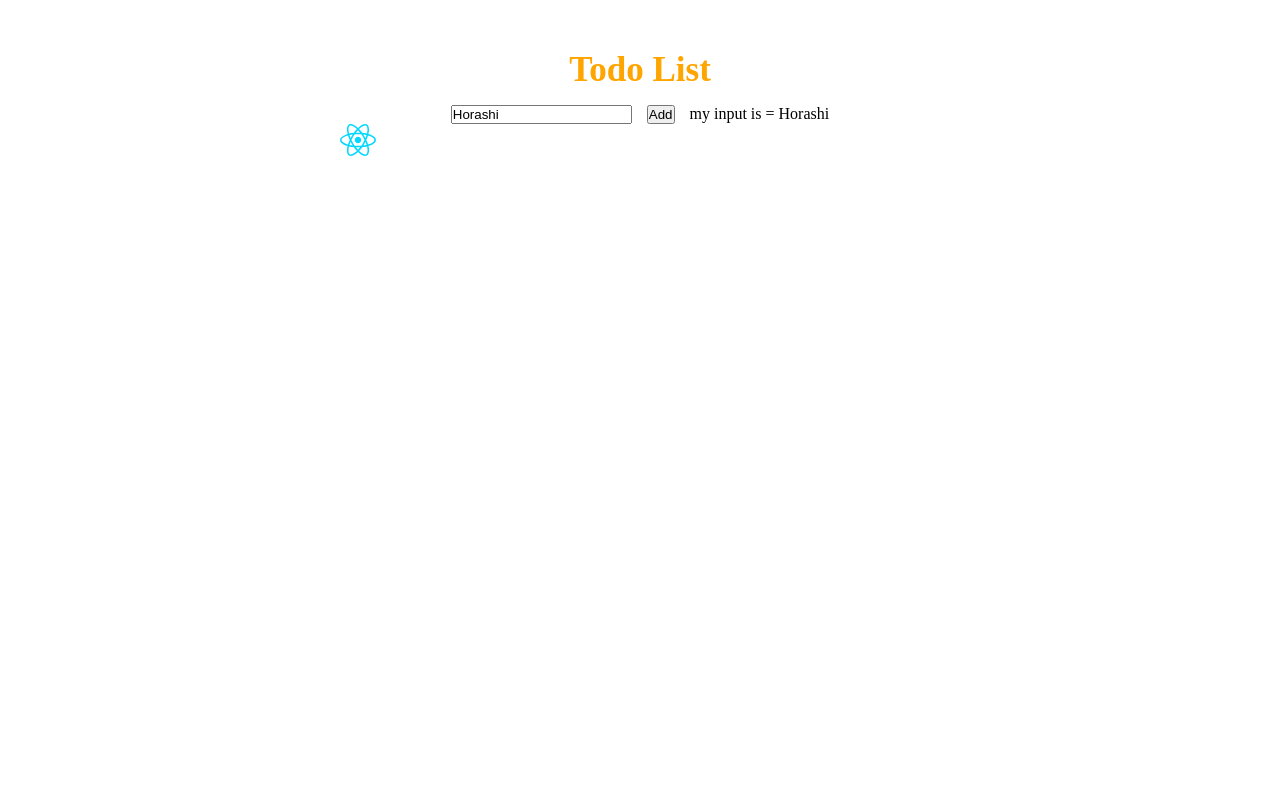
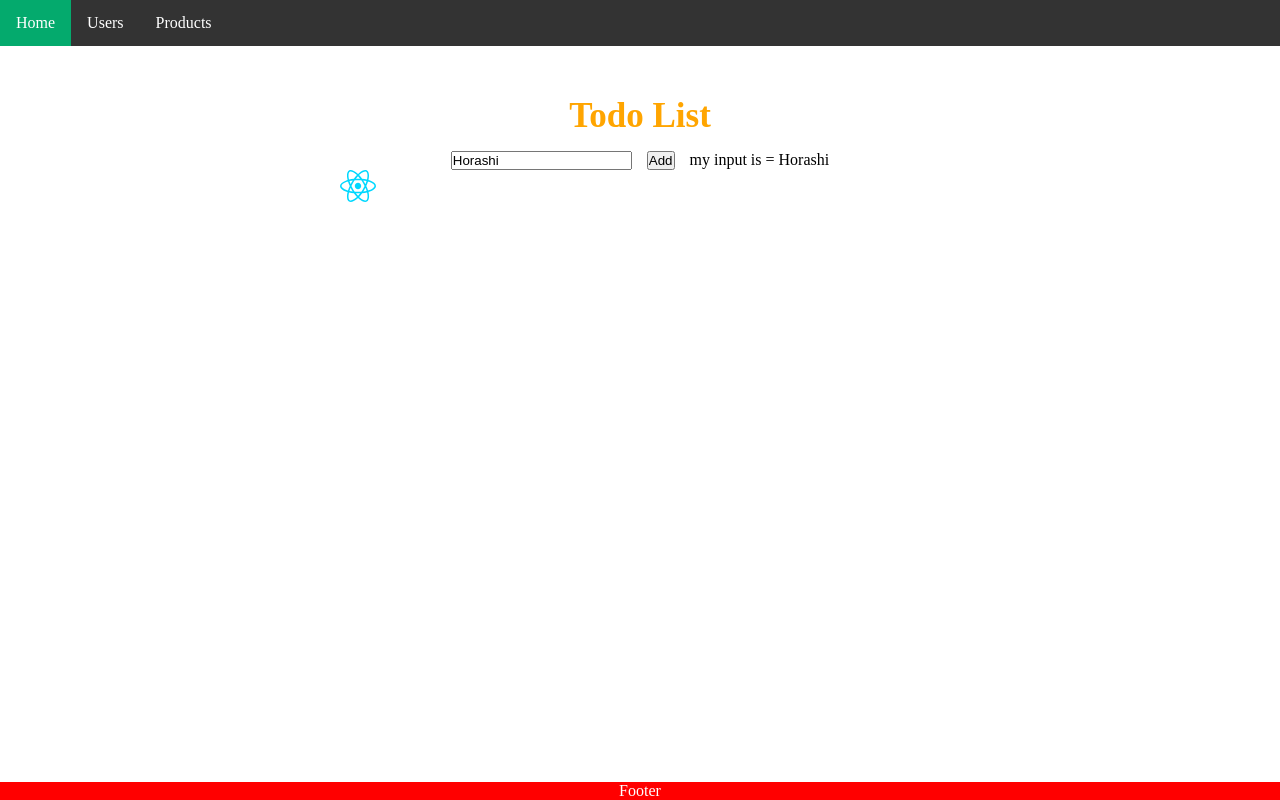
Before and after one commit to Nguyenductam1905/react-vite-horashidev, a React (Vite) app: page / in a window 1280 px wide. Built offline with nearby package versions, Linux system fonts and the light colour scheme.

Commit message:
video 46

```diff
--- a/src/App.jsx
+++ b/src/App.jsx
@@ -4,6 +4,8 @@
 import './App.css'
 import TodoNew from './components/todo/TodoNew'
 import TodoData from './components/todo/TodoData'
+import Header from './layout/header'
+import Footer from './layout/footer'
 const App = () => {
   const horashiDev = "DucTam HorashiDev";
   const age = 25;
@@ -34,6 +36,7 @@
 
   return (
     <>
+        <Header/>
         <div className="todo-container">
           <div className='todo-title'>Todo List</div>
           <TodoNew
@@ -68,6 +71,7 @@
             </div>
           }
         </div>
+        <Footer/>
     </>
   )
 }
--- /dev/null
+++ b/src/layout/footer.css
@@ -0,0 +1,10 @@
+
+.footer {
+   position: fixed;
+   left: 0;
+   bottom: 0;
+   width: 100%;
+   background-color: red;
+   color: white;
+   text-align: center;
+}
--- /dev/null
+++ b/src/layout/footer.jsx
@@ -0,0 +1,11 @@
+import "../layout/footer.css"
+
+const Footer = () => {
+    return (
+        <div className="footer">
+            <p>Footer</p>
+        </div>
+    )
+}
+
+export default Footer
--- /dev/null
+++ b/src/layout/header.css
@@ -0,0 +1,28 @@
+
+ul {
+  list-style-type: none;
+  margin: 0;
+  padding: 0;
+  overflow: hidden;
+  background-color: #333;
+}
+
+li {
+  float: left;
+}
+
+li a {
+  display: block;
+  color: white;
+  text-align: center;
+  padding: 14px 16px;
+  text-decoration: none;
+}
+
+li a:hover:not(.active) {
+  background-color: #111;
+}
+
+.active {
+  background-color: #04AA6D;
+}
--- /dev/null
+++ b/src/layout/header.jsx
@@ -0,0 +1,15 @@
+import '../layout/header.css'
+const Header = () => {
+    return (
+        <ul>
+            <li><a className="active" href="#home">Home</a></li>
+            <li><a href="/users">Users</a></li>
+            <li><a href="/products">Products</a></li>
+
+            {/* <li><a href="">About</a></li> */}
+        </ul>
+
+    )
+}
+
+export default Header
```
